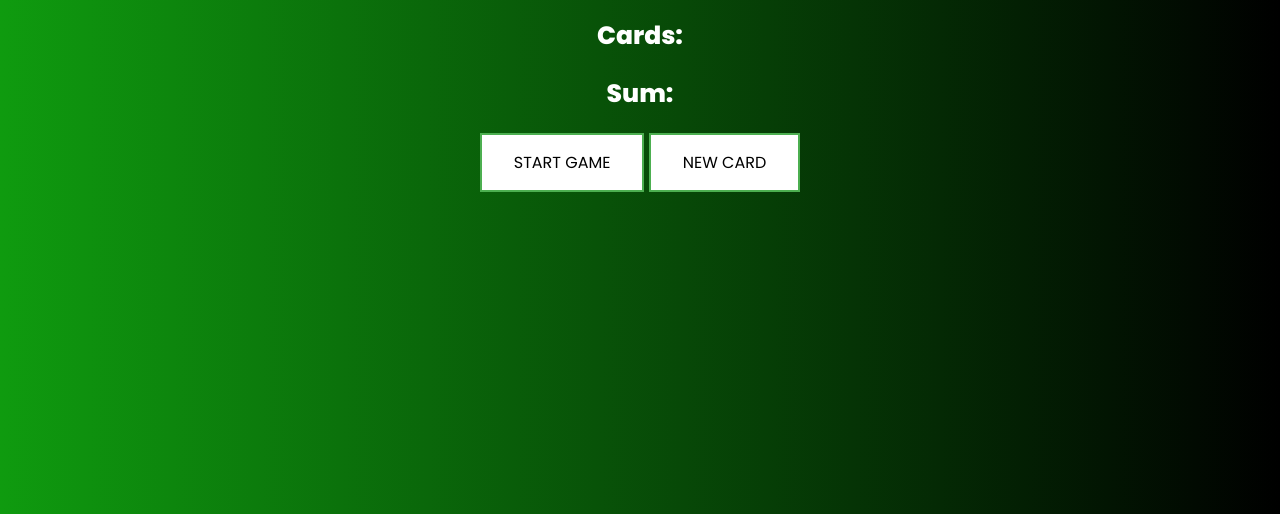
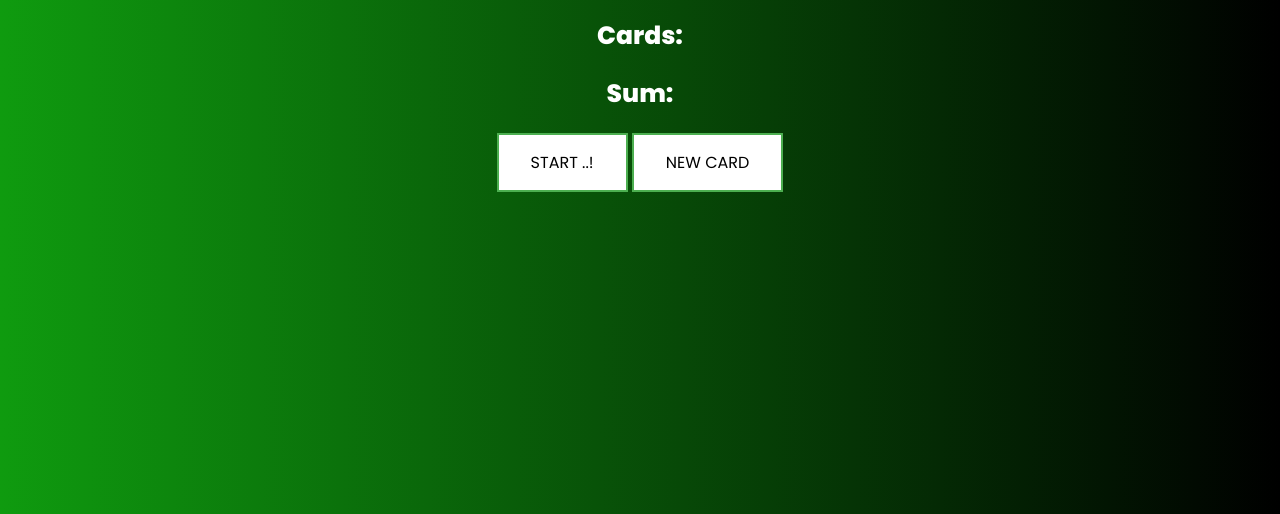
Before and after one commit to sakthi-lucia0567/Blackjack, a plain HTML site: page index.html in a window 1280 px wide. Shown: the part 286-800 px from the top of the page. Drawn offline with Linux system fonts and the light colour scheme.

```diff
--- a/index.html
+++ b/index.html
@@ -14,7 +14,7 @@
       <p id="message-el">Want to plat a round..?</p>
       <p id="cards-el">Cards:</p>
       <p id="sum-el">Sum:</p>
-      <button class="btn" onclick="startGame()">START GAME</button>
+      <button class="btn" onclick="startGame()">START ..!</button>
       <button class="btn" onclick="newCard()">NEW CARD</button>
     </div>
 
```
